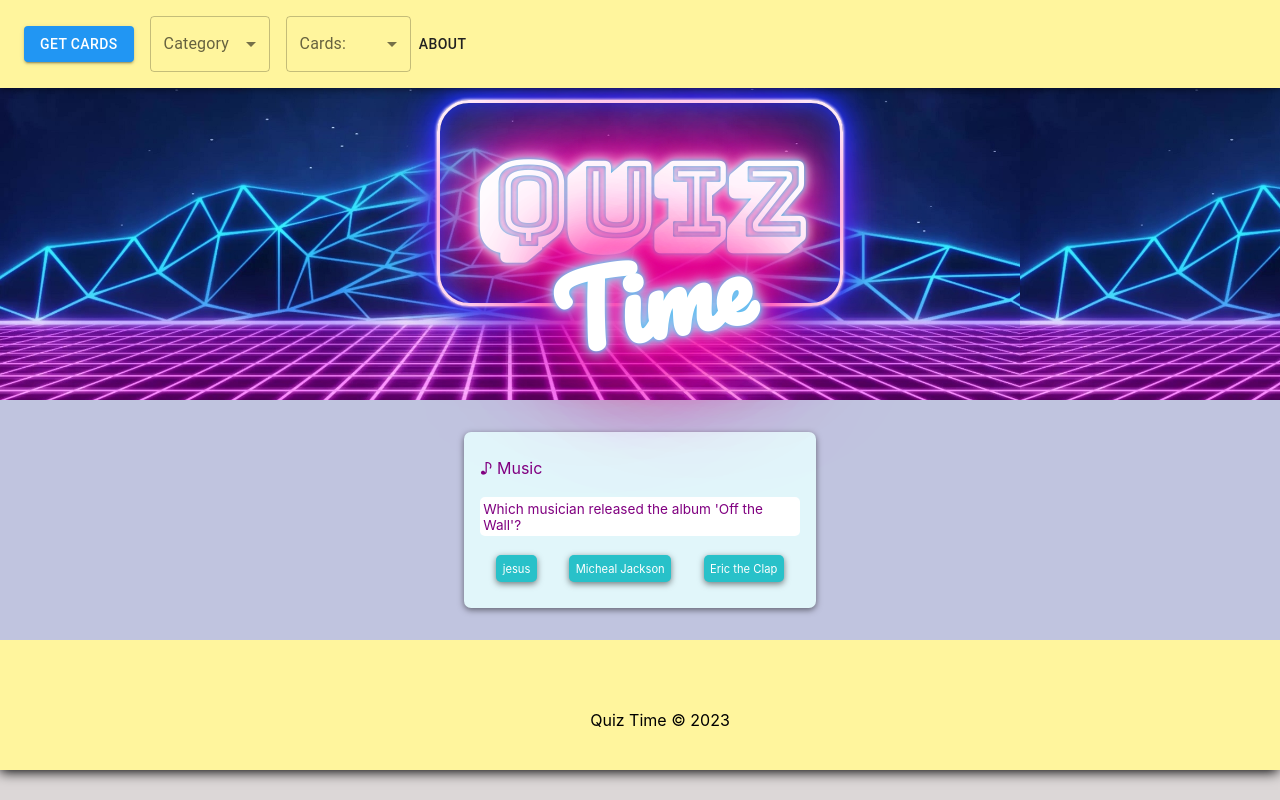
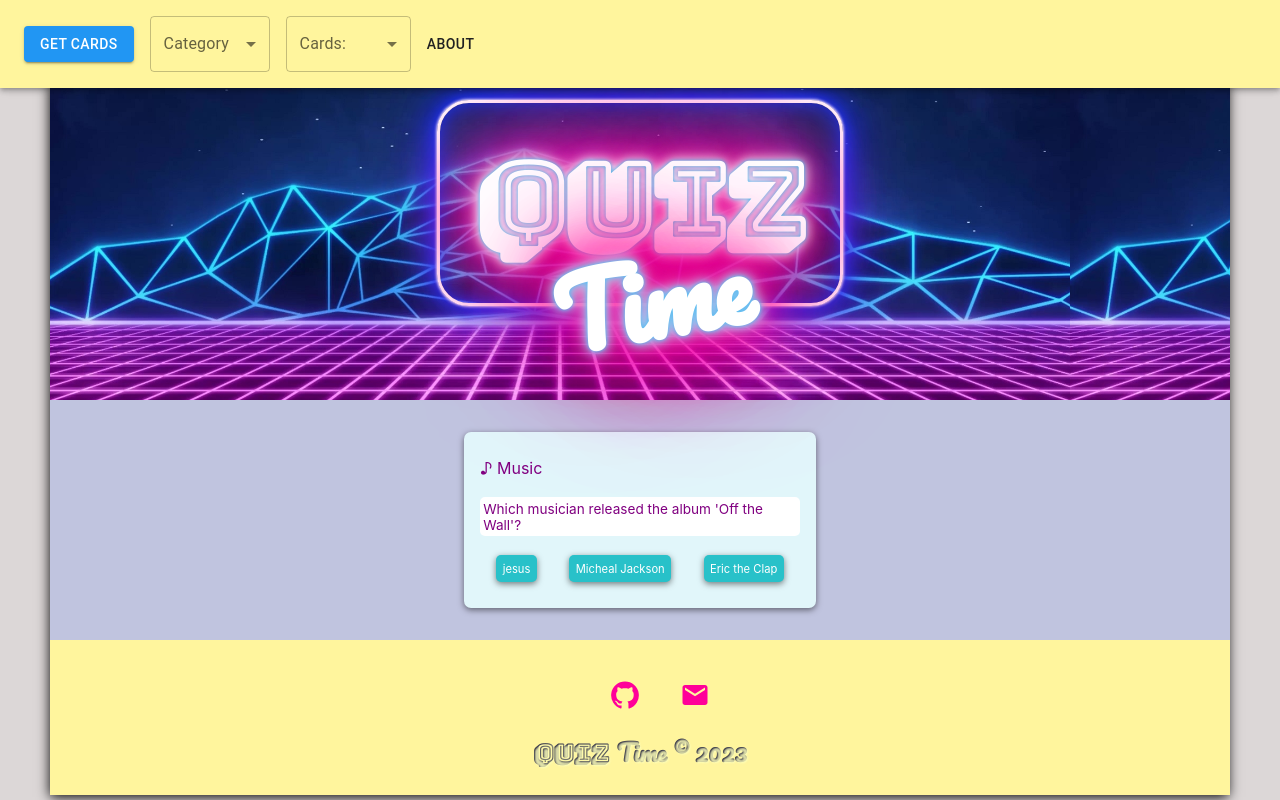
Before and after one commit to GuilhFreitas/dan-will-daniel-finalproject, a React (Create React App) app: page / in a window 1280 px wide. Built offline with nearby package versions, Linux system fonts and the light colour scheme; a web font is replaced by a local one.

Commit message:
add style to the foter section and links to the github and email contact

```diff
--- a/package.json
+++ b/package.json
@@ -7,6 +7,7 @@
     "@emotion/styled": "^11.10.6",
     "@mui/icons-material": "^5.11.11",
     "@mui/material": "^5.11.13",
+    "file-saver": "^2.0.5",
     "lodash": "^4.17.21",
     "react": "^17.0.2",
     "react-dom": "^17.0.2",
--- a/src/components/About.jsx
+++ b/src/components/About.jsx
@@ -1,21 +1,17 @@
 import React from "react";
 import Card from '@mui/material/Card';
-import CardActions from '@mui/material/CardActions';
 import CardContent from '@mui/material/CardContent';
-import Button from '@mui/material/Button';
 import Typography from '@mui/material/Typography';
-import Main from "./Main";
-
 export default function About(props){
 
     return(
 
         <Card sx={{ minWidth: 275 }}>
         <CardContent>
-          <Typography variant="h2" component="div">
+          <Typography variant="h2" component="div" align= 'center'>
             About
           </Typography>
-          <Typography sx={{ fontSize: 14 }} color="text.secondary" gutterBottom>
+          <Typography sx={{ fontSize: 14 }} color="text.secondary" align= 'center' gutterBottom>
 
           Welcome to our About page!
 
@@ -35,9 +31,6 @@ export default function About(props){
             <br />
           </Typography>
           </CardContent>
-          <CardActions>
-          <Button onClick={<Main />} size="small">Quiz</Button>
-        </CardActions>
       </Card>
 
     );
--- a/src/components/Answer.jsx
+++ b/src/components/Answer.jsx
@@ -1,4 +1,4 @@
-import React, { useState } from "react";
+import React from "react";
 
 export default function Answer({
   possibleAnswers,
--- a/src/components/Footer.jsx
+++ b/src/components/Footer.jsx
@@ -1,12 +1,16 @@
 import React from "react";
+import GitHubIcon from '@mui/icons-material/GitHub';
+import EmailIcon from '@mui/icons-material/Email';
+import "./style/style.css";
 
 export default function Footer(){
     return (
         <div className="footer">
            <ul>
-            <li><a href=""></a></li>
-            <li>Quiz Time &copy; 2023</li>
+             <li><a href="https://github.com/GuilhFreitas/dan-will-daniel-finalproject"><GitHubIcon sx={{ fontSize: 30 }}/></a></li>
+             <li><a href="mailto:email@quizTime.com"><EmailIcon sx={{ fontSize: 30 }}/></a></li>
            </ul>
+           <p>Quiz <span className="script-font">Time &copy; 2023</span> </p>
         </div>
     )
 }
--- a/src/components/HeaderNavbar.jsx
+++ b/src/components/HeaderNavbar.jsx
@@ -18,6 +18,7 @@ import ListItem from '@mui/material/ListItem';
 import ListItemButton from '@mui/material/ListItemButton';
 import ListItemText from '@mui/material/ListItemText';
 import Typography from '@mui/material/Typography';
+import "./style/style.css";
 
 const drawerWidth = 240;
 const navItems = [ 'About'];
@@ -183,7 +184,7 @@ const getQuizClick = () => {
              </ThemeProvider>
 
              {/* Navigation buttons */}
-             <Box sx={{ display: { xs: 'none', sm: 'block',  flex: 5 }}}>
+             <Box m={1} justifyContent={"flex-end"} alignItems={"flex-end"}>
                {navItems.map((item) => (
                  <Button key={item} sx={{ color: '#212121' }} onClick ={handleAboutClick}>
                    {item}
@@ -195,7 +196,7 @@ const getQuizClick = () => {
          </AppBar>
 
          {/* Drawer */}
-         <Box component="nav">
+         <Box className="nav">
            <Drawer
              variant="temporary"
              open={mobileOpen}
--- a/src/components/style/style.css
+++ b/src/components/style/style.css
@@ -5,7 +5,7 @@
       background-color: rgb(220, 215, 215);
    }
    .container{
-     margin: auto;
+     margin: auto 50px;
      -webkit-box-shadow: -1px 3px 12px -1px #000000;
      box-shadow: -1px 3px 12px -1px #000000;
      background-color: #fff;
@@ -21,7 +21,9 @@
      justify-content: center;
    }
 
+.nav{
 
+}
 .App-header {
     background-color: #282c34;
     background-image: url('../../../public/synthwave-retro-2.jpg');
@@ -93,15 +95,55 @@
 
   .footer{
     background-color: #fff59d;
-    height: 100px;
-    padding-top: 30px ;
+    height: 150px;
+    margin: 0px 0px;
+    padding-top: 5px;
     text-align: center;
     align-content: center;
   }
 
+ .footer p{
+    font-family: 'Bungee Shade', sans-serif;
+    font-weight: bold;
+    color: #c4c65a;
+    background-color: #1e1e3a;
+    color: transparent;
+    text-shadow: 1px 1px 2px rgba(253, 254, 186, 0.87);
+    -webkit-background-clip: text;
+       -moz-background-clip: text;
+            background-clip: text;
+    padding-top: 1px;
+    text-align: center;
+    font-size: 1.5rem;
+    font-weight: bold;
+    margin: 2px;
+  }
+
+  .script-font {
+    font-family: 'Pacifico';
+ }
+
   .footer ul{
    list-style-type: none;
+   display: flex;
+   justify-content: center;
+   margin: 15px ;
   }
+
+
+ .footer li, a {
+ font-size: 20px;
+  color: #f09;
+  text-decoration: none;
+  margin: 0px 10px;
+
+}
+
+.footer a:hover{
+  transform:  scale(1.1);
+  transition: 500ms;
+  color: rgb(93, 188, 240);
+}
 
   @keyframes pulsate {
 
@@ -161,8 +203,11 @@
 
    .main{
      margin: 0 auto;
+     justify-content: center;
+   }
 
-     justify-content: center;
+   .container{
+    margin: 0px 20px
    }
 
 
```
Also changed, not shown: src/App.jsx (+0 -65 lines), 1 other file (tests, documents, lock files or other folders).
